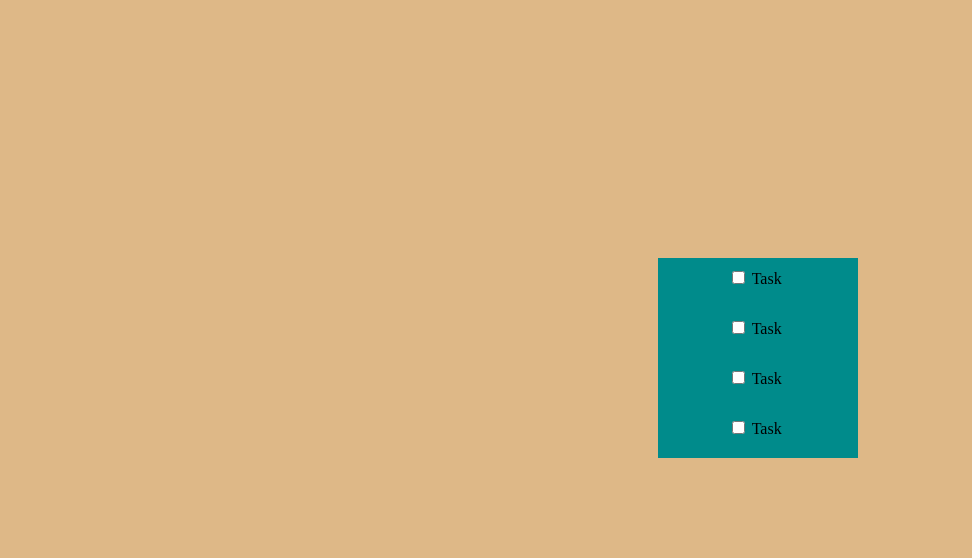
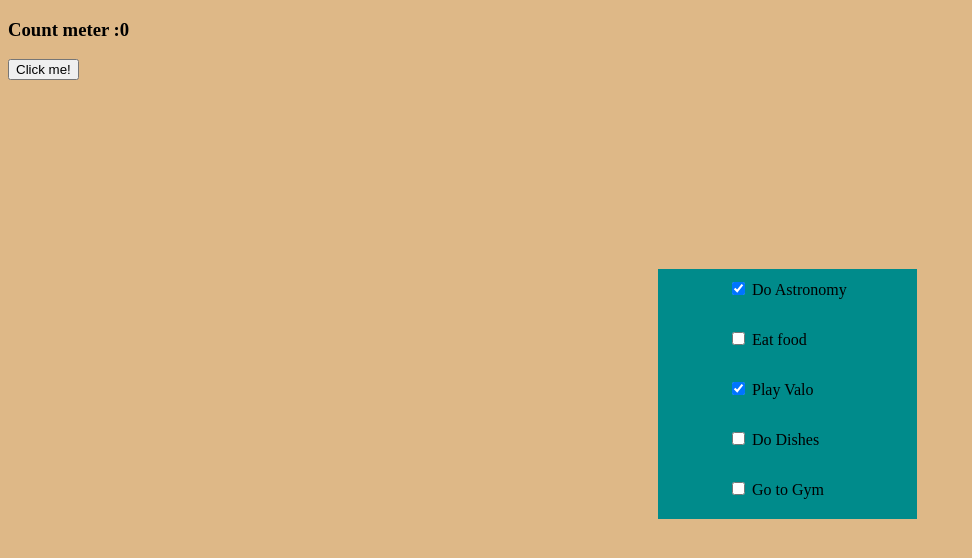
Before and after one commit to arcinston/todolist, a React (Create React App) app: page / in a window 1280 px wide. Shown: the top 558 px of the page, without its empty margins (0-972 px from the left). Built offline with nearby package versions, Linux system fonts and the light colour scheme.

Commit message:
it works for now

```diff
--- a/src/App.js
+++ b/src/App.js
@@ -1,14 +1,35 @@
-import React from "react"
-import Item from "./Item"
-import "./style.css"
-function App()
-{return (
-  <div className="list">
-    <Item />
-    <Item />
-    <Item />
-    <Item />
-  </div>
-);}
+import React, { Component } from "react";
+import Item from "./Item";
+import "./style.css";
+import todolistData from "./todolistData";
+class App extends Component {
+  constructor() {
+    super();
+    this.state = { todos: todolistData };
+    this.handleChange = this.handleChange.bind(this);
+  }
+  handleChange(id) {
+    this.setState((prevState) => {
+      const updatedTodos = prevState.todos.map((todo) => {
+        if (todo.id === id) {
+          todo.completion = !todo.completion;
+        }
+        return todo;
+      });
 
-export default App
+      return {
+        todos: updatedTodos,
+      };
+    });
+    console.log("changed", id);
+  }
+
+  render() {
+    const todoComponent = this.state.todos.map((object) => (
+      <Item key={object.id} object={object} handleChange={this.handleChange} />
+    ));
+    return <div className="list">{todoComponent}</div>;
+  }
+}
+
+export default App;
--- /dev/null
+++ b/src/Button.js
@@ -0,0 +1,21 @@
+import React, { Component } from "react"
+
+class Button extends Component
+{
+    constructor()
+    {super()
+    this.state={count:0}
+this.countIterator=this.countIterator.bind(this)}
+countIterator()
+{
+    this.setState((state)=>({count:state.count+1}))
+}
+   render(){
+       return(<div>
+           <h3>Count meter :{this.state.count}</h3>
+           <button onClick={this.countIterator}>Click me!</button>
+           </div>
+       )
+   }
+}
+export default Button
--- a/src/Item.js
+++ b/src/Item.js
@@ -1,9 +1,17 @@
-import React from "react"
+import React from "react";
 import "./style.css";
 
-function Item()
-{return(<div className="item">
-    <input type="checkbox" name="task1"/>
-    <label name="task1"> Task </label>
-</div>)}
-export default Item
+function Item(props) {
+  return (
+    <div className="item">
+      <input
+        type="checkbox"
+        name="task1"
+        checked={props.object.completion}
+        onChange={() => props.handleChange(props.object.id) }
+      />
+      <label name="task1"> {props.object.tag} </label>
+    </div>
+  );
+}
+export default Item;
--- a/src/index.js
+++ b/src/index.js
@@ -1,5 +1,11 @@
 import React from "react";
 import ReactDOM from "react-dom";
 import App from "./App";
-
-ReactDOM.render(<App />, document.getElementById("root"));
+import Button from "./Button";
+ReactDOM.render(
+  <div>
+    <App />
+    <Button />
+  </div>,
+  document.getElementById("root")
+);
--- a/src/style.css
+++ b/src/style.css
@@ -8,8 +8,8 @@ body{
   margin: auto;
 }
 .list{ background-color: darkcyan;
-       height: 200px;
-       width: 200px;
+       height: auto;
+       width: auto;
        margin-top:250px ;
        margin-left: 650px;
        position: absolute;
--- /dev/null
+++ b/src/todolistData.js
@@ -0,0 +1,9 @@
+const todolistData = [
+  { id: 1, tag: "Do Astronomy", completion: true },
+  { id: 2, tag: "Eat food " , completion: false },
+  { id: 3, tag: "Play Valo" , completion: true},
+  { id: 4, tag: "Do Dishes" , completion: false},
+  { id: 5, tag: "Go to Gym" , completion: false},
+];
+
+export default todolistData;
```
